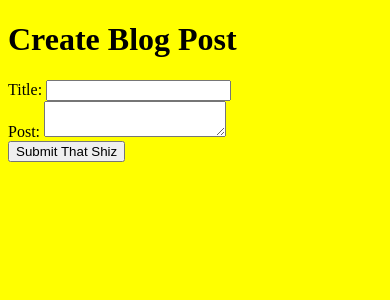
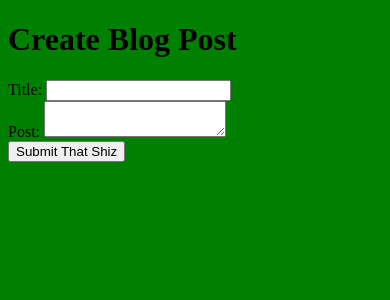
Before and after one commit to Xitrade/phpjournal, a PHP site: page /post.php in a window 390 px wide. Shown: the top 300 px of the page. Run offline with PHP 8.4, Linux system fonts and the light colour scheme.

Commit message:
added media code to conform to iphone settings

```diff
--- a/css/main.css
+++ b/css/main.css
@@ -1,3 +1,9 @@
 #ground{
-	background-color: yellow;
+	background-color: green;
 }
+
+@media (max-width: 320px){
+	html {
+		background-color: blue;
+	}
+}
--- a/view/header.php
+++ b/view/header.php
@@ -1,5 +1,6 @@
 <!DOCTYPE html>
 <html>
+<meta name="viewport" content="minimal-ui, width=device-width, initial-scale=1, maximum-scale=1, user-scalable=no">
 <head>
 <meta charset="UTF-8">
 	<title></title>
```
